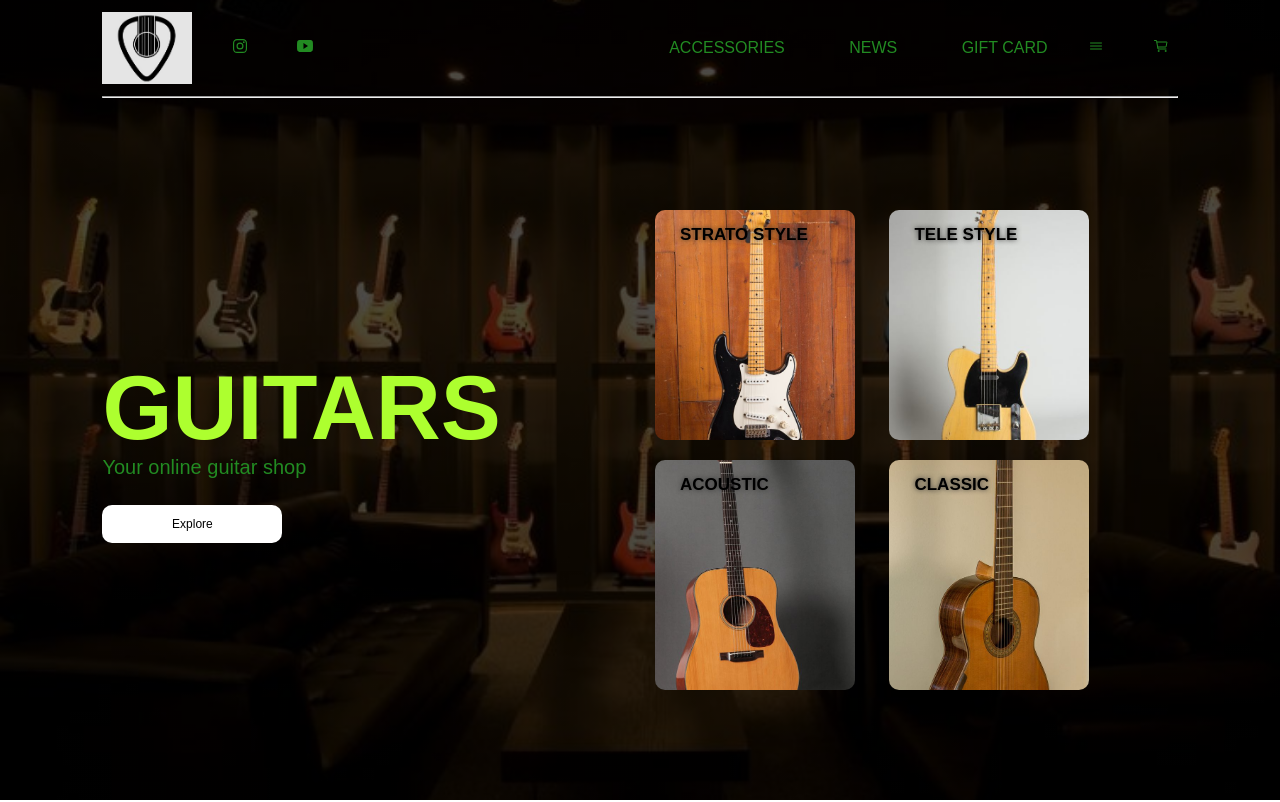
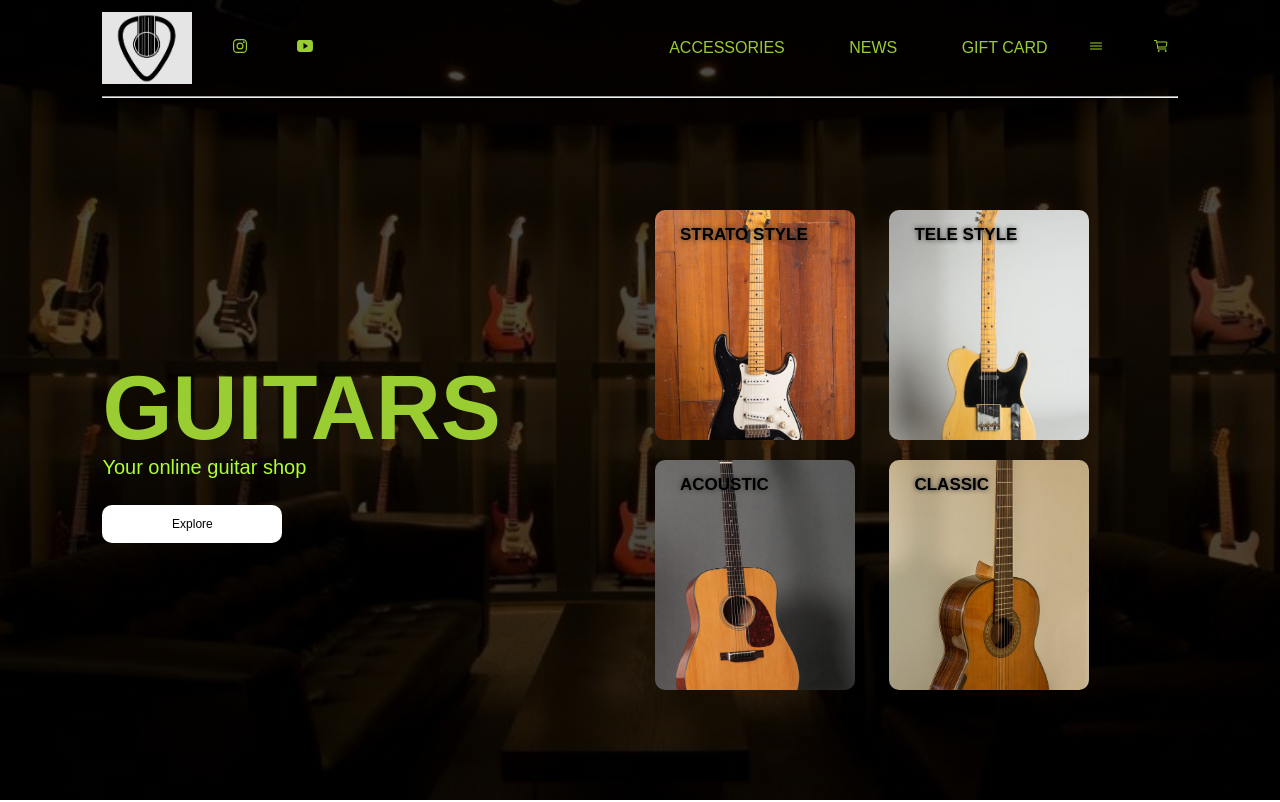
Before and after one commit to Oriente-Giuliana/Giuliana-Oriente, a plain HTML site: page index.html in a window 1280 px wide. Drawn offline with nearby package versions, Linux system fonts and the light colour scheme.

Commit message:
versione1

```diff
--- a/index.html
+++ b/index.html
@@ -5,14 +5,13 @@
 </head>
 
 <body>
-
     <div class="container">
         <div class="navbar">
             <img src="logo (3).jpg" class="logo">
             <a class="social-icon" href="https://www.instagram.com/" target="_blank">
                 <ion-icon name="logo-instagram"></ion-icon>
             </a>
-            <a class="social-icon" href="/" target="_blank">
+            <a class="social-icon" href="https://www.youtube.com/" target="_blank">
                 <ion-icon name="logo-youtube"></ion-icon>
             </a>
             <script type="module" src="https://unpkg.com/ionicons@5.5.2/dist/ionicons/ionicons.esm.js"></script>
@@ -33,7 +32,6 @@
             </a>
 
         </div>
-
         <hr/>
 
         <div class="row">
--- a/style.css
+++ b/style.css
@@ -3,9 +3,7 @@
     padding: 0;
     font-family: sans-serif;
 }
-hr{
-    color: yellow;
-}
+
 .container{
     width:100% ;
     height:100vh;
@@ -15,6 +13,7 @@ hr{
     padding-left: 8%;
     padding-right: 8%;
     box-sizing: border-box;
+    overflow-y:hidden ;
 }
 .navbar{
     height: 12%;
@@ -22,7 +21,7 @@ hr{
     align-items: center;
 }
 .social-icon{
-    color:forestgreen;
+    color:yellowgreen;
     width: 25px;
     margin-left: 40px;
 }
@@ -49,7 +48,7 @@ nav ul li{
 }
 nav ul li a{
     text-decoration: none;
-    color:forestgreen;
+    color:yellowgreen;
     font-style: 13px;
 }
 .row{
@@ -61,11 +60,11 @@ nav ul li a{
     flex-basis: 50%;
 }
 h1{
-    color:greenyellow;
+    color:yellowgreen;
     font-size: 90px;
 }
 p{
-    color: forestgreen;
+    color: greenyellow;
     font-size: 20px;
     line-height: 15px;
 }
```
